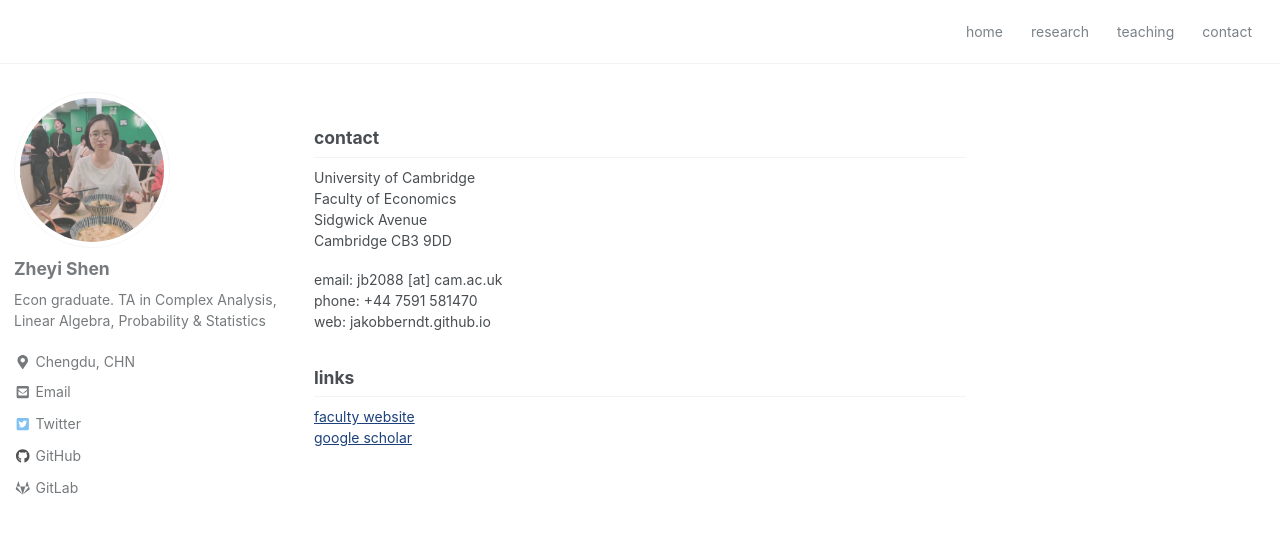
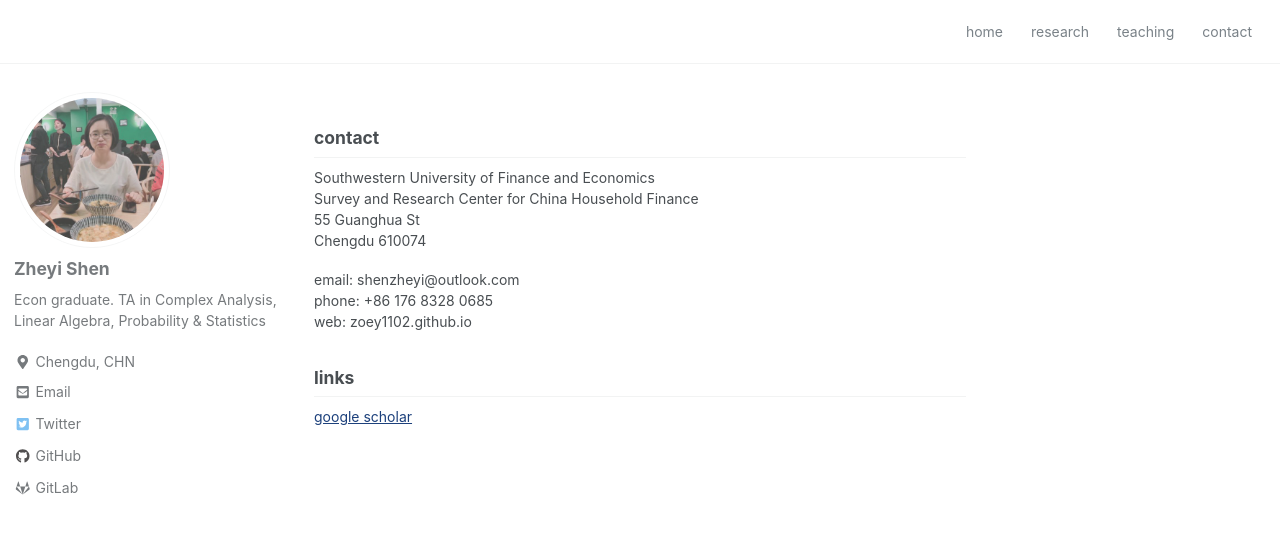
Before and after one commit to Zoey1102/Zoey1102.github.io, a Jekyll site: the page built from _pages/contact.md, in a window 1280 px wide and 900 px high. Shown: the top 534 px of the window. Built offline with Jekyll 4.4.1, drawn with Linux system fonts in a browser that asks for light colours; nearby versions of some CDN libraries.

Commit message:
Update contact.md

```diff
--- a/_pages/contact.md
+++ b/_pages/contact.md
@@ -5,17 +5,15 @@ permalink: /contact/
 
 ## contact
 
-University of Cambridge <br>
-Faculty of Economics <br>
-Sidgwick Avenue <br>
-Cambridge CB3 9DD
+Southwestern University of Finance and Economics <br>
+Survey and Research Center for China Household Finance <br>
+55 Guanghua St <br>
+Chengdu 610074
 
-email:  jb2088 [at] cam.ac.uk <br>
-phone:  +44 7591 581470 <br>
-web:    jakobberndt.github.io
+email:  shenzheyi@outlook.com <br>
+phone:  +86 176 8328 0685 <br>
+web:    zoey1102.github.io
 
 
 ## links
-
-<a href="http://www.econ.cam.ac.uk/people/phd/jb2088" target="_blank">faculty website</a> <br>
-<a href="https://scholar.google.co.uk/citations?user=mD4k0WIAAAAJ&hl=en" target="_blank">google scholar</a>
+<a href="https://scholar.google.co.uk/citations?user=lH_ik9UAAAAJ&hl=en" target="_blank">google scholar</a>
```
